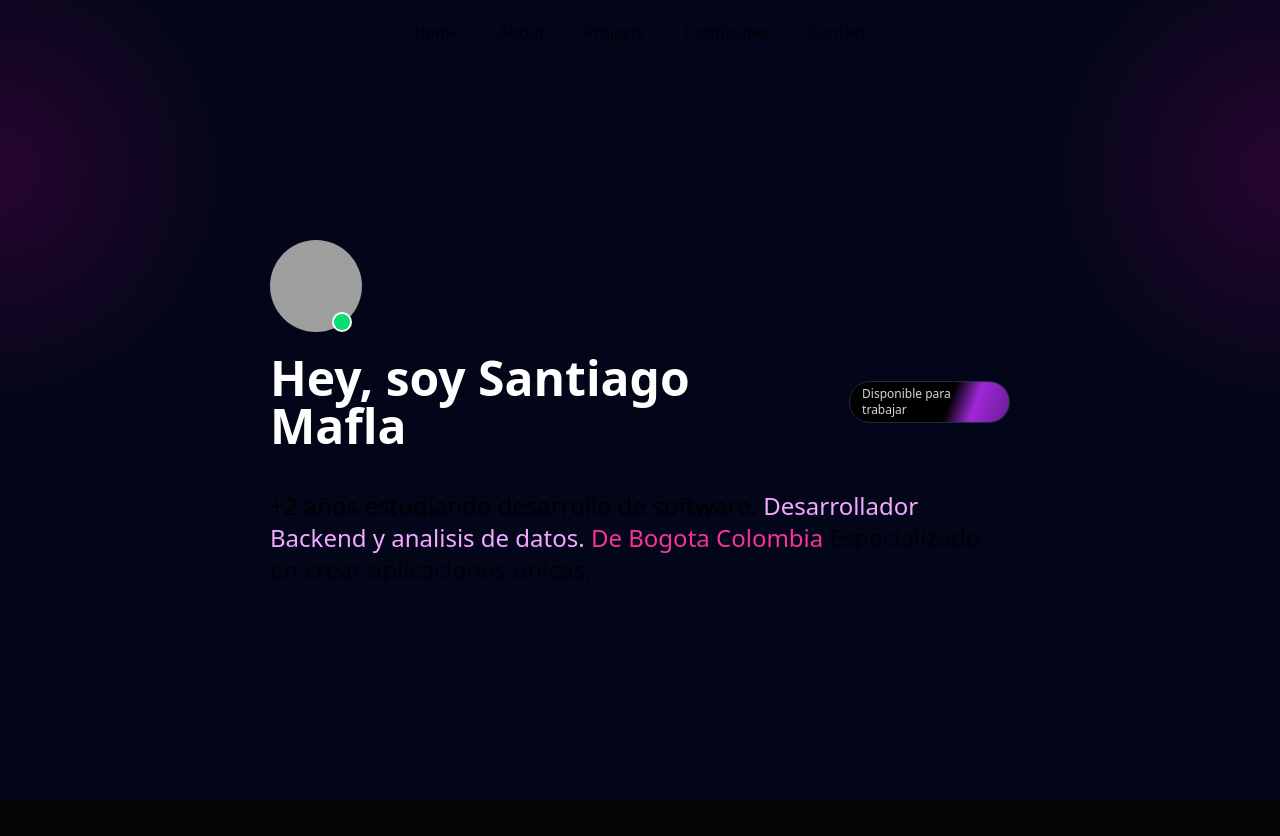
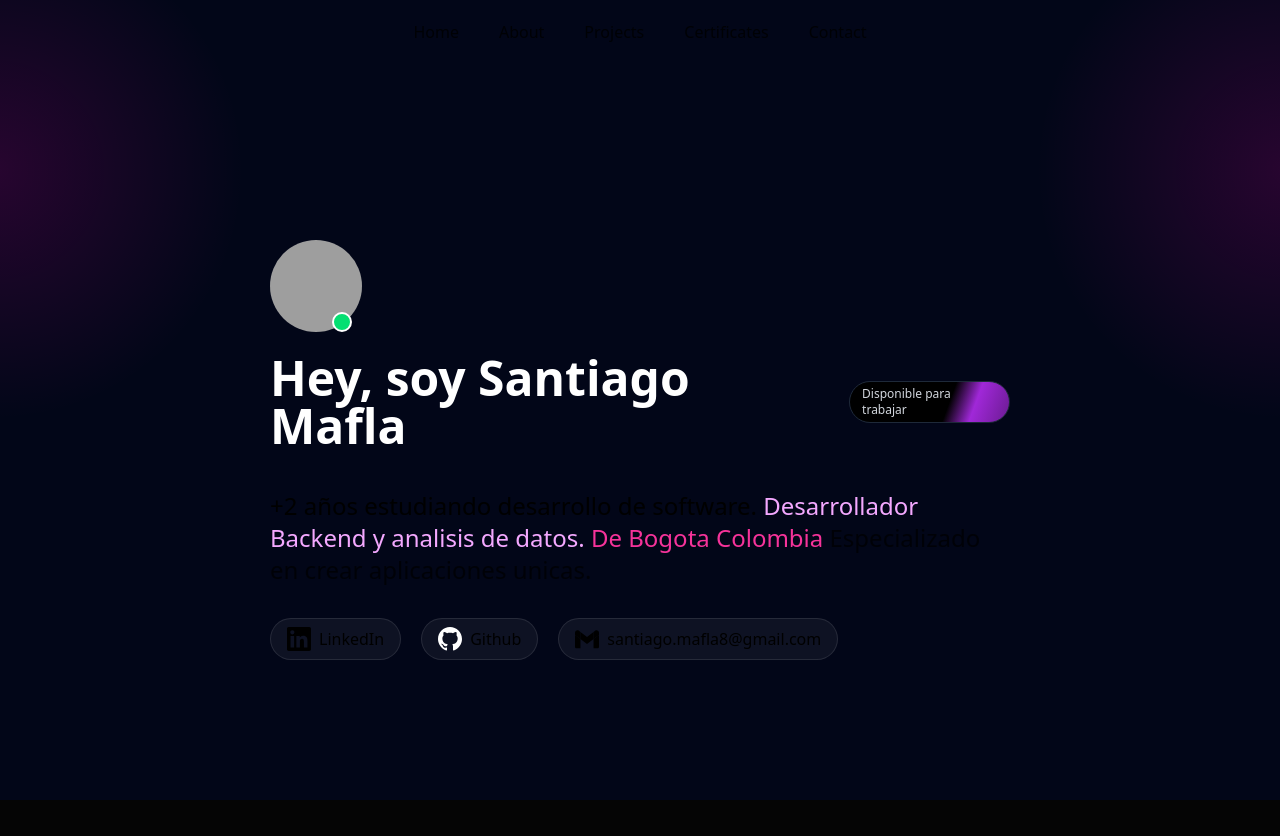
Before and after one commit to MAFLIXD/Web-portfolio, an Astro site: page / in a window 1280 px wide. Shown: the top 836 px of the page. Before the commit the page ends 800 px from the top, so only its background shows below. Built offline with nearby package versions, Linux system fonts and the light colour scheme; Astro itself is replaced by a stand-in of ours; grey boxes are pictures that could not be loaded.

Commit message:
six commit min 47:00

```diff
--- /dev/null
+++ b/src/components/Socialpill.astro
@@ -0,0 +1,8 @@
+<a class="rounded-full border border-white/10 flex justify-center items-center
+gap-x-2 py-2 px-4 bg-white/5 hover:scale-110 hover:bg-white/10 transition"
+{...Astro.props}
+target="_blank"
+rel="noopener noreferrer"
+>
+    <slot />
+</a>
--- /dev/null
+++ b/src/components/icons/Github.astro
@@ -0,0 +1,12 @@
+<svg
+viewBox="0 0 1024 1024"
+fill="none"
+xmlns="http://www.w3.org/2000/svg" {...Astro.props}
+>
+<path
+fill-rule="evenodd"
+clip-rule="evenodd"
+d="M8 0C3.58 0 0 3.58 0 8C0 11.54 2.29 14.53 5.47 15.59C5.87 15.66 6.02 15.42 6.02 15.21C6.02 15.02 6.01 14.39 6.01 13.72C4 14.09 3.48 13.23 3.32 12.78C3.23 12.55 2.84 11.84 2.5 11.65C2.22 11.5 1.82 11.13 2.49 11.12C3.12 11.11 3.57 11.7 3.72 11.94C4.44 13.15 5.59 12.81 6.05 12.6C6.12 12.08 6.33 11.73 6.56 11.53C4.78 11.33 2.92 10.64 2.92 7.58C2.92 6.71 3.23 5.99 3.74 5.43C3.66 5.23 3.38 4.41 3.82 3.31C3.82 3.31 4.49 3.1 6.02 4.13C6.66 3.95 7.34 3.86 8.02 3.86C8.7 3.86 9.38 3.95 10.02 4.13C11.55 3.09 12.22 3.31 12.22 3.31C12.66 4.41 12.38 5.23 12.3 5.43C12.81 5.99 13.12 6.7 13.12 7.58C13.12 10.65 11.25 11.33 9.47 11.53C9.76 11.78 10.01 12.26 10.01 13.01C10.01 14.08 10 14.94 10 15.21C10 15.42 10.15 15.67 10.55 15.59C13.71 14.53 16 11.53 16 8C16 3.58 12.42 0 8 0Z"
+transform="scale(64)"
+fill="#ffff"/>
+</svg>
--- /dev/null
+++ b/src/components/icons/Gmail.astro
@@ -0,0 +1,11 @@
+<svg  xmlns="http://www.w3.org/2000/svg" viewBox="0 49.4 512 399.42" {...Astro.props}>
+  <g fill="currentColor" fill-rule="evenodd">
+    <g fill-rule="nonzero">
+      <path fill="currentColor" d="M34.91 448.818h81.454V251L0 163.727V413.91c0 19.287 15.622 34.91 34.91 34.91z"/>
+      <path fill="currentColor" d="M395.636 448.818h81.455c19.287 0 34.909-15.622 34.909-34.909V163.727L395.636 251z"/>
+      <path fill="currentColor" d="M395.636 99.727V251L512 163.727v-46.545c0-43.142-49.25-67.782-83.782-41.891z"/>
+    </g>
+    <path fill="currentColor" d="M116.364 251V99.727L256 204.455 395.636 99.727V251L256 355.727z"/>
+    <path fill="currentColor" fill-rule="nonzero" d="M0 117.182v46.545L116.364 251V99.727L83.782 75.291C49.25 49.4 0 74.04 0 117.18z"/>
+  </g>
+</svg>
--- /dev/null
+++ b/src/components/icons/LinkedIn.astro
@@ -0,0 +1,6 @@
+<svg
+xmlns="http://www.w3.org/2000/svg"
+preserveAspectRatio="xMidYMid"
+viewBox="0 0 256 256" {...Astro.props}>
+<path d="M218.123 218.127h-37.931v-59.403c0-14.165-.253-32.4-19.728-32.4-19.756 0-22.779 15.434-22.779 31.369v60.43h-37.93V95.967h36.413v16.694h.51a39.907 39.907 0 0 1 35.928-19.733c38.445 0 45.533 25.288 45.533 58.186l-.016 67.013ZM56.955 79.27c-12.157.002-22.014-9.852-22.016-22.009-.002-12.157 9.851-22.014 22.008-22.016 12.157-.003 22.014 9.851 22.016 22.008A22.013 22.013 0 0 1 56.955 79.27m18.966 138.858H37.95V95.967h37.97v122.16ZM237.033.018H18.89C8.58-.098.125 8.161-.001 18.471v219.053c.122 10.315 8.576 18.582 18.89 18.474h218.144c10.336.128 18.823-8.139 18.966-18.474V18.454c-.147-10.33-8.635-18.588-18.966-18.453"
+fill="currentColor"/></svg>
--- a/src/pages/index.astro
+++ b/src/pages/index.astro
@@ -1,14 +1,14 @@
 ---
 import Badge from '../components/Badge.astro';
-import Welcome from '../components/Welcome.astro';
 import Layout from '../layouts/Layout.astro';
 import Styles from '../styles/global.css';
-
-// Welcome to Astro! Wondering what to do next? Check out the Astro documentation at https://docs.astro.build
-// Don't want to use any of this? Delete everything in this file, the `assets`, `components`, and `layouts` directories, and start fresh.
+import SocialPill from "../components/Socialpill.astro";
+import LinkedInIcon from '../components/icons/LinkedIn.astro';
+import GithubIcon from '../components/icons/Github.astro';
+import GmailIcon from '../components/icons/Gmail.astro';
 ---
 
-<Layout title="Portafolio">
+<Layout title="Portafolio de Santiago - Desarrollador y Programador">
   <main>
 	<section class="w-full mx-auto lg:w-[740px] py-44">
 <div class="relative inline-block">
@@ -37,7 +37,20 @@ import Styles from '../styles/global.css';
 		<span class="opacity-70">Especializado en crear aplicaciones unicas.</span>
 	  </h2>
 
-	  <ul></ul>
+		<nav class="flex gap-x-5 mt-8">
+			<SocialPill href="https://www.linkedin.com/in/santiagomafla">
+				<LinkedInIcon class="w-6 h-6" />
+				LinkedIn
+			</SocialPill>
+			<SocialPill href="https://github.com/MAFLIXD">
+				<GithubIcon class="w-6 h-6" />
+				Github
+			</SocialPill>
+			<SocialPill href="santiago.mafla8@gmail.com">
+				<GmailIcon class="w-6 h-6" />
+				santiago.mafla8@gmail.com
+			</SocialPill>
+		</nav>
 	</section>
   </main>
 </Layout>
```
